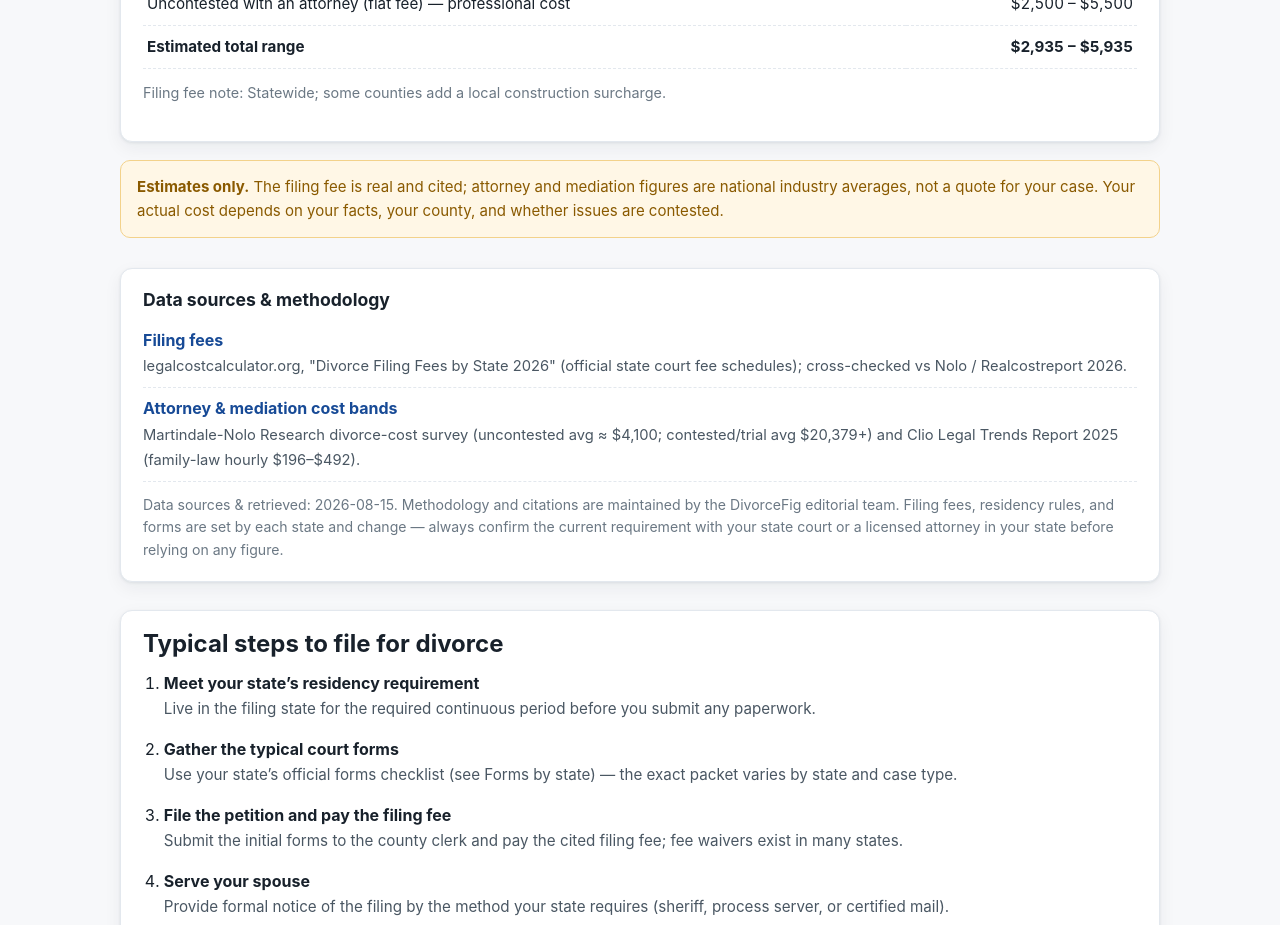
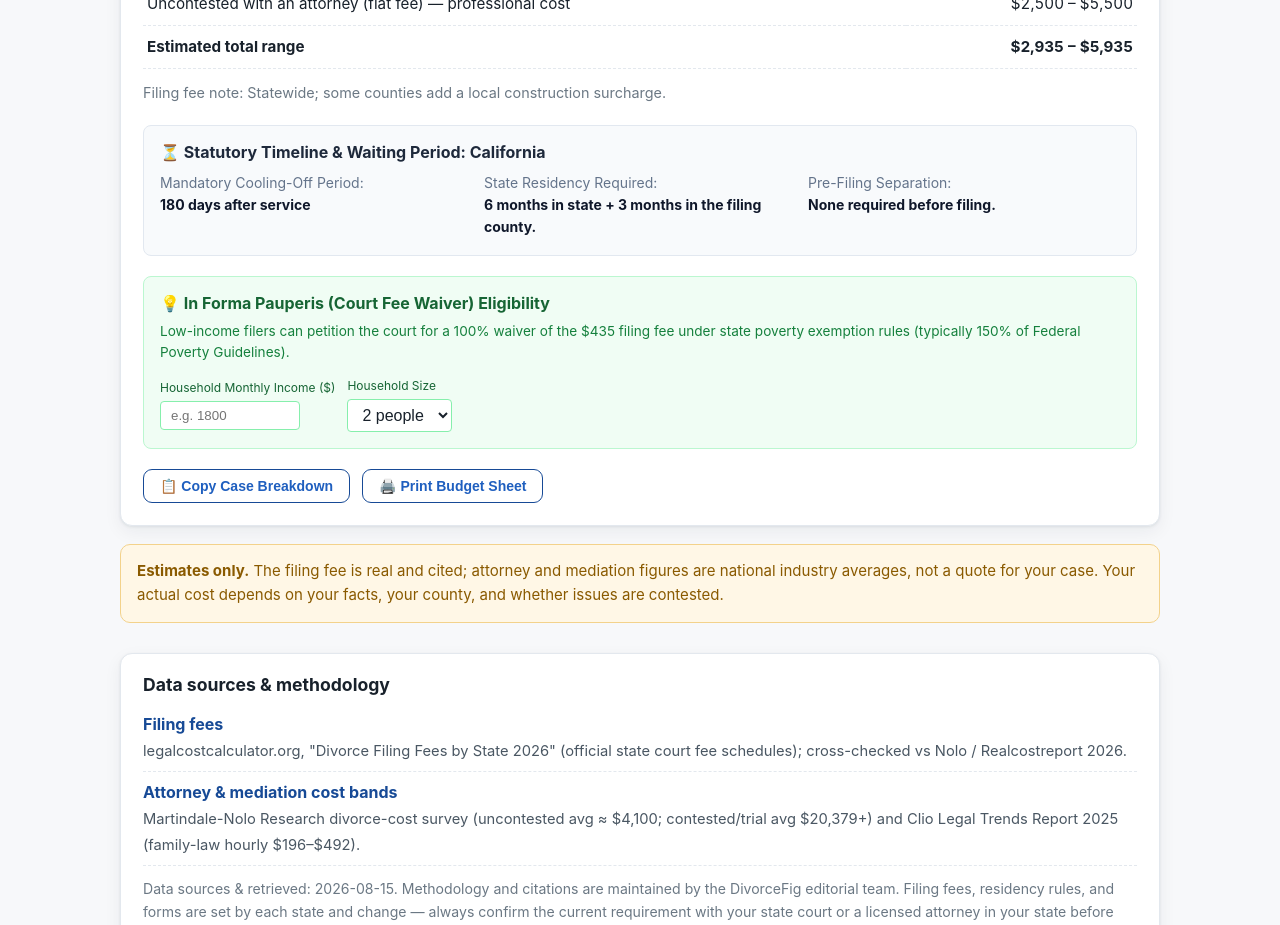
Before and after one commit to my788525/divorcefig, a Next.js app: page /divorce-cost in a window 1280 px wide. Shown: the part 900-1825 px from the top of the page. Built offline with nearby package versions, Linux system fonts and the light colour scheme.

Commit message:
feat: enhance CTR metadata, statutory waiting periods and IFP fee waiver calculator

```diff
--- a/app/divorce-cost/page.tsx
+++ b/app/divorce-cost/page.tsx
@@ -4,7 +4,7 @@ import { FaqBlock, faqLd } from '@/components/FaqBlock';
 import { costDescription } from '@/lib/serp_variants';
 
 export const metadata = {
-  title: 'Divorce Cost Calculator (2026): Court Filing Fees & Legal Estimates by State',
+  title: 'Divorce Cost Calculator [2026]: 50-State Court Fees, Legal Costs & Fee Waiver Checker | DivorceFig',
   description: costDescription(),
   alternates: { canonical: '/divorce-cost/' },
 };
--- a/app/divorce-requirements/page.tsx
+++ b/app/divorce-requirements/page.tsx
@@ -5,7 +5,7 @@ import { DataSources } from '@/components/DataSources';
 import { FaqBlock, faqLd } from '@/components/FaqBlock';
 
 export const metadata = {
-  title: 'Divorce Waiting Period & Residency Requirements by State (2026 Table)',
+  title: 'Divorce Waiting Period & Residency Requirements by State [2026 Statutory Rules] | DivorceFig',
   description:
     'Interactive 2026 statutory waiting period and residency requirement tool: cooling-off periods, living-apart rules, and decree timelines for all 50 states and D.C.',
   alternates: { canonical: '/divorce-requirements/' },
--- a/app/layout.tsx
+++ b/app/layout.tsx
@@ -8,11 +8,11 @@ import DisclaimerBanner from '@/components/DisclaimerBanner';
 export const metadata: Metadata = {
   metadataBase: new URL(SITE.url),
   title: {
-    default: 'DivorceFig – Divorce Cost & Filing Fee Calculator 2026 | by State',
+    default: 'Divorce Cost & Waiting Period Calculator (2026): 50-State Filing Fees & Timelines | DivorceFig',
     template: `%s | ${SITE.name}`,
   },
   description:
-    'Calculate estimated divorce filing fees, court costs, and legal expenses across all 50 U.S. states. Residency rules, waiting periods, and mandatory forms.',
+    'Free 2026 50-state divorce cost calculator: compare court filing fees ($80-$450), attorney costs, statutory cooling-off waiting periods, and fee waiver eligibility.',
   applicationName: SITE.name,
   authors: [{ name: SITE.author }],
   creator: SITE.author,
--- a/components/CostEstimator.tsx
+++ b/components/CostEstimator.tsx
@@ -11,15 +11,52 @@ import {
   type CaseType,
 } from '@/lib/calc';
 import { getFilingFee } from '@/data/divorce-filing-fees';
+import { RESIDENCY } from '@/data/divorce-residency';
 import { DataSources } from '@/components/DataSources';
 
 export default function CostEstimator() {
   const [code, setCode] = useState('CA');
   const [type, setType] = useState<CaseType>('uncontested');
 
+  // Fee waiver checker state
+  const [monthlyIncome, setMonthlyIncome] = useState<string>('');
+  const [householdSize, setHouseholdSize] = useState<number>(2);
+  const [copied, setCopied] = useState(false);
+
   const est = useMemo(() => estimateCost(code, type), [code, type]);
   const profile = CASE_PROFILES[type];
   const fee = getFilingFee(code);
+  const residencyInfo = RESIDENCY[code];
+
+  // 2026 HHS Poverty 150% threshold for In Forma Pauperis (IFP) fee waiver estimation
+  const waiverThreshold = useMemo(() => {
+    const base = 1950; // single monthly 150% FPL
+    const perPerson = 690;
+    return base + (Math.max(1, householdSize) - 1) * perPerson;
+  }, [householdSize]);
+
+  const qualifiesForWaiver = useMemo(() => {
+    if (!monthlyIncome || isNaN(Number(monthlyIncome))) return null;
+    return Number(monthlyIncome) <= waiverThreshold;
+  }, [monthlyIncome, waiverThreshold]);
+
+  const handleCopySummary = () => {
+    const summaryText = [
+      `=== 2026 Divorce Cost & Statutory Breakdown: ${stateName(code)} ===`,
+      `Case Profile: ${profile.label}`,
+      `Statutory Court Filing Fee: ${formatUSD(est.filingFee)}`,
+      `Estimated Professional Costs: ${formatUSD(est.attorneyMin)} - ${formatUSD(est.attorneyMax)}`,
+      `Estimated Total Out-of-Pocket: ${formatUSD(est.totalMin)} - ${formatUSD(est.totalMax)}`,
+      `Statutory Waiting Period: ${residencyInfo?.waitingPeriodDays ? `${residencyInfo.waitingPeriodDays} days` : 'None / Court Discretion'}`,
+      `Residency Requirement: ${residencyInfo?.residency || 'Check local rules'}`,
+      qualifiesForWaiver ? `In Forma Pauperis (Fee Waiver): Likely Eligible (Income under $${waiverThreshold.toLocaleString()}/mo)` : '',
+      `Source: DivorceFig (https://divorcefig.com/divorce-cost/)`,
+    ].filter(Boolean).join('\n');
+
+    navigator.clipboard.writeText(summaryText);
+    setCopied(true);
+    setTimeout(() => setCopied(false), 2500);
+  };
 
   return (
     <div>
@@ -112,6 +149,100 @@ export default function CostEstimator() {
             Filing fee note: {fee.note}
           </p>
         ) : null}
+
+        {/* Statutory Cooling-Off & Timeline Card */}
+        <div style={{ marginTop: 20, padding: 16, background: '#f8fafc', borderRadius: 8, border: '1px solid #e2e8f0' }}>
+          <h4 style={{ margin: '0 0 10px 0', fontSize: '1rem', color: '#1e293b' }}>
+            ⏳ Statutory Timeline &amp; Waiting Period: {stateName(code)}
+          </h4>
+          <div style={{ display: 'grid', gridTemplateColumns: 'repeat(auto-fit, minmax(200px, 1fr))', gap: 12, fontSize: '0.875rem' }}>
+            <div>
+              <span style={{ color: '#64748b', display: 'block' }}>Mandatory Cooling-Off Period:</span>
+              <strong style={{ color: '#0f172a' }}>
+                {residencyInfo?.waitingPeriodDays ? `${residencyInfo.waitingPeriodDays} days after service` : 'None required by statute'}
+              </strong>
+            </div>
+            <div>
+              <span style={{ color: '#64748b', display: 'block' }}>State Residency Required:</span>
+              <strong style={{ color: '#0f172a' }}>{residencyInfo?.residency || 'Domicile at filing'}</strong>
+            </div>
+            <div>
+              <span style={{ color: '#64748b', display: 'block' }}>Pre-Filing Separation:</span>
+              <strong style={{ color: '#0f172a' }}>{residencyInfo?.separation || 'None required'}</strong>
+            </div>
+          </div>
+        </div>
+
+        {/* In Forma Pauperis (Court Fee Waiver) Calculator */}
+        <div style={{ marginTop: 20, padding: 16, background: '#f0fdf4', borderRadius: 8, border: '1px solid #bbf7d0' }}>
+          <h4 style={{ margin: '0 0 8px 0', fontSize: '1rem', color: '#166534' }}>
+            💡 In Forma Pauperis (Court Fee Waiver) Eligibility
+          </h4>
+          <p style={{ fontSize: '0.85rem', color: '#15803d', margin: '0 0 12px 0' }}>
+            Low-income filers can petition the court for a 100% waiver of the {formatUSD(est.filingFee)} filing fee under state poverty exemption rules (typically 150% of Federal Poverty Guidelines).
+          </p>
+          <div style={{ display: 'flex', flexWrap: 'wrap', gap: 12, alignItems: 'center' }}>
+            <div>
+              <label style={{ display: 'block', fontSize: '0.75rem', color: '#166534', marginBottom: 4 }}>
+                Household Monthly Income ($)
+              </label>
+              <input
+                type="number"
+                placeholder="e.g. 1800"
+                value={monthlyIncome}
+                onChange={(e) => setMonthlyIncome(e.target.value)}
+                style={{ padding: '6px 10px', borderRadius: 4, border: '1px solid #86efac', width: 140 }}
+              />
+            </div>
+            <div>
+              <label style={{ display: 'block', fontSize: '0.75rem', color: '#166534', marginBottom: 4 }}>
+                Household Size
+              </label>
+              <select
+                value={householdSize}
+                onChange={(e) => setHouseholdSize(Number(e.target.value))}
+                style={{ padding: '6px 10px', borderRadius: 4, border: '1px solid #86efac' }}
+              >
+                {[1, 2, 3, 4, 5, 6].map((n) => (
+                  <option key={n} value={n}>{n} {n === 1 ? 'person' : 'people'}</option>
+                ))}
+              </select>
+            </div>
+          </div>
+          {qualifiesForWaiver !== null && (
+            <div style={{ marginTop: 12, padding: '10px 12px', borderRadius: 6, background: qualifiesForWaiver ? '#dcfce7' : '#fef2f2', border: qualifiesForWaiver ? '1px solid #86efac' : '1px solid #fecaca' }}>
+              {qualifiesForWaiver ? (
+                <span style={{ color: '#15803d', fontSize: '0.875rem', fontWeight: 600 }}>
+                  ✓ You likely qualify for an In Forma Pauperis (IFP) fee waiver! You may pay $0 instead of {formatUSD(est.filingFee)} by filing the state waiver petition with your initial complaint.
+                </span>
+              ) : (
+                <span style={{ color: '#991b1b', fontSize: '0.875rem' }}>
+                  ℹ Your reported income exceeds the typical 150% poverty guideline (${waiverThreshold.toLocaleString()}/mo) for an automatic waiver, but you may still request an installment plan or discretionary waiver.
+                </span>
+              )}
+            </div>
+          )}
+        </div>
+
+        {/* Action Hub: Print & Copy Summary */}
+        <div style={{ marginTop: 20, display: 'flex', gap: 12, flexWrap: 'wrap' }}>
+          <button
+            type="button"
+            onClick={handleCopySummary}
+            className="btn secondary"
+            style={{ fontSize: '0.875rem', padding: '8px 16px' }}
+          >
+            {copied ? '✓ Summary Copied!' : '📋 Copy Case Breakdown'}
+          </button>
+          <button
+            type="button"
+            onClick={() => window.print()}
+            className="btn secondary"
+            style={{ fontSize: '0.875rem', padding: '8px 16px' }}
+          >
+            🖨️ Print Budget Sheet
+          </button>
+        </div>
       </div>
 
       <div className="note warn" style={{ marginTop: 18 }}>
```
